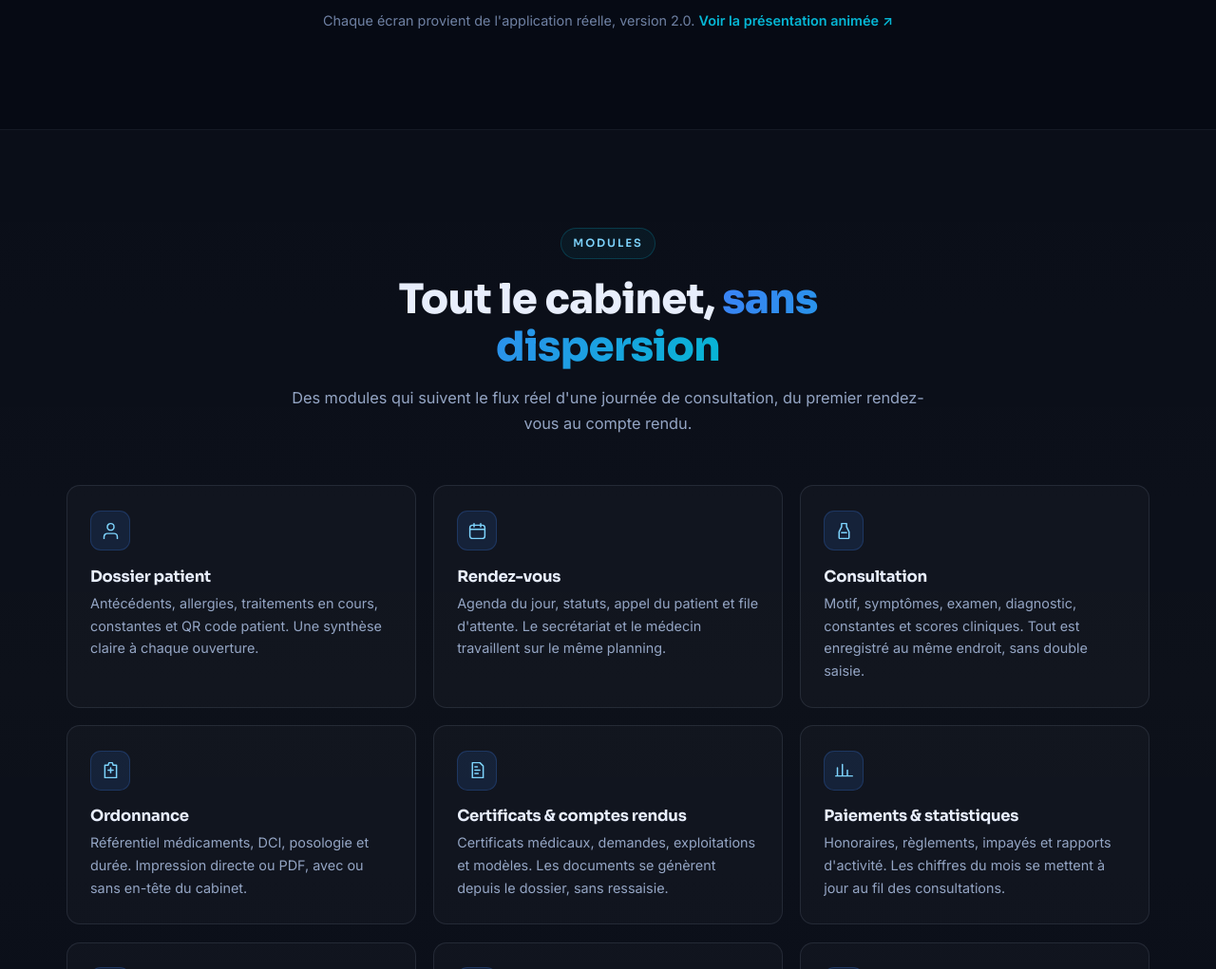
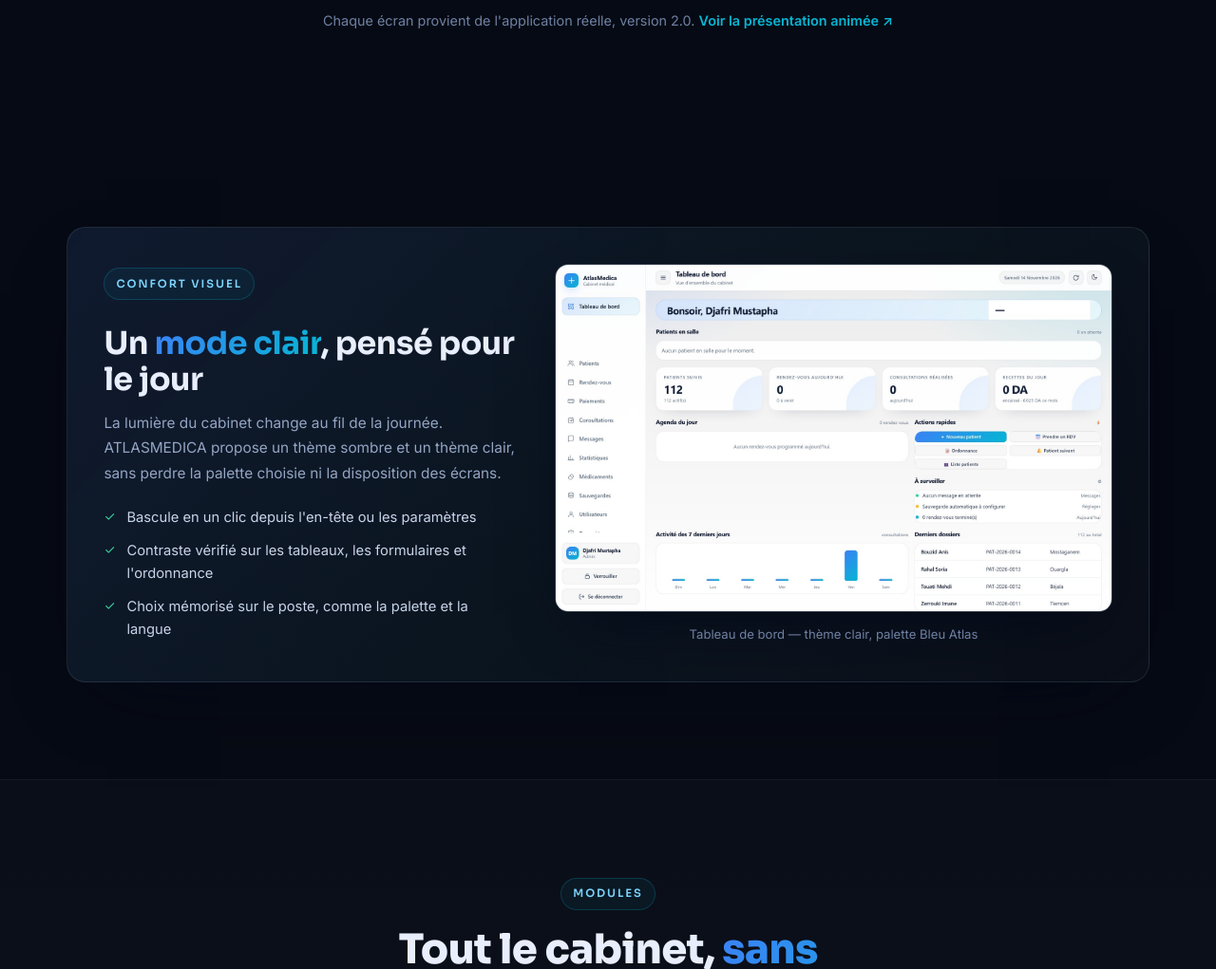
Before and after one commit to Atlasmedica/atlasmedica.github.io, a plain HTML site: page index.html in a window 1280 px wide. Shown: the part 2980-4001 px from the top of the page at 95% size. Drawn offline with Linux system fonts and the light colour scheme; animation ran at ten frames a second.

Commit message:
feat(site): capture du mode clair et section dediee
- nouvelle capture reelle du tableau de bord en theme clair (1600x1000,
  palette Bleu Atlas) produite depuis l'application 2.0
- section « Un mode clair, pense pour le jour » entre l'apercu et les modules
  (bascule, contraste, memorisation du choix)
- styles de la bande mode clair et repli en une colonne sous 900 px
- README : dixieme capture documentee

```diff
--- a/index.html
+++ b/index.html
@@ -142,6 +142,28 @@
       </div>
 
       <p class="gallery-note reveal">Chaque écran provient de l'application réelle, version 2.0. <a href="promo.html" target="_blank" rel="noopener">Voir la présentation animée ↗</a></p>
+    </div>
+  </section>
+
+  <!-- ===== MODE CLAIR ===== -->
+  <section class="section" id="mode-clair">
+    <div class="container">
+      <div class="theme-band reveal">
+        <div class="theme-copy">
+          <span class="kicker">Confort visuel</span>
+          <h2>Un <span class="grad-text">mode clair</span>, pensé pour le jour</h2>
+          <p>La lumière du cabinet change au fil de la journée. ATLASMEDICA propose un thème sombre et un thème clair, sans perdre la palette choisie ni la disposition des écrans.</p>
+          <ul class="theme-points">
+            <li>Bascule en un clic depuis l'en-tête ou les paramètres</li>
+            <li>Contraste vérifié sur les tableaux, les formulaires et l'ordonnance</li>
+            <li>Choix mémorisé sur le poste, comme la palette et la langue</li>
+          </ul>
+        </div>
+        <figure class="theme-shot">
+          <img src="assets/screenshots/mode-clair.jpg" width="1600" height="1000" alt="Tableau de bord AtlasMedica en mode clair, palette Bleu Atlas" loading="lazy">
+          <figcaption>Tableau de bord — thème clair, palette Bleu Atlas</figcaption>
+        </figure>
+      </div>
     </div>
   </section>
 
--- a/style.css
+++ b/style.css
@@ -275,6 +275,43 @@ button { font: inherit; color: inherit; }
 .gallery-note a { color: var(--cyan); font-weight: 600; }
 .gallery-note a:hover { text-decoration: underline; }
 
+/* ---------------------------------------------------------------- Mode clair */
+.theme-band {
+  display: grid;
+  grid-template-columns: 0.85fr 1.15fr;
+  align-items: center;
+  gap: 2.6rem;
+  padding: 2.4rem;
+  border: 1px solid var(--border);
+  border-radius: var(--radius);
+  background:
+    linear-gradient(135deg, rgba(59, 130, 246, 0.10), rgba(6, 182, 212, 0.035) 55%, transparent),
+    rgba(255, 255, 255, 0.018);
+  box-shadow: var(--shadow);
+}
+.theme-copy h2 { font-size: clamp(1.55rem, 2.6vw, 2.3rem); margin: 0.55rem 0 0.8rem; }
+.theme-copy p { color: var(--muted); font-size: 0.96rem; line-height: 1.75; }
+.theme-points { list-style: none; margin: 1.25rem 0 0; display: grid; gap: 0.65rem; }
+.theme-points li { position: relative; padding-left: 1.5rem; color: #c8d4ea; font-size: 0.92rem; }
+.theme-points li::before {
+  content: "✓";
+  position: absolute;
+  left: 0;
+  top: 0;
+  color: var(--green);
+  font-size: 0.85rem;
+}
+.theme-shot { margin: 0; }
+.theme-shot img {
+  display: block;
+  width: 100%;
+  height: auto;
+  border: 1px solid var(--border-strong);
+  border-radius: var(--radius-sm);
+  box-shadow: 0 24px 60px -24px rgba(2, 8, 23, 0.95);
+}
+.theme-shot figcaption { margin-top: 0.8rem; text-align: center; color: var(--muted-2); font-size: 0.82rem; }
+
 /* ---------------------------------------------------------------- Cartes modules */
 .cards { display: grid; grid-template-columns: repeat(3, 1fr); gap: 1.15rem; }
 .card {
@@ -547,6 +584,7 @@ button { font: inherit; color: inherit; }
   .split-reverse .split-media { order: 0; }
   .split-reverse .split-body { order: 1; }
   .gallery { grid-template-columns: 1fr; gap: 1.9rem; }
+  .theme-band { grid-template-columns: 1fr; gap: 1.8rem; padding: 1.6rem; }
   .stats { grid-template-columns: repeat(2, 1fr); gap: 1.3rem 1rem; }
   .stat:nth-child(3) { border-left: 0; padding-left: 0; }
   .editions { grid-template-columns: 1fr; }
```
Also changed, not shown: assets/screenshots/mode-clair.jpg (added), 1 other file.
